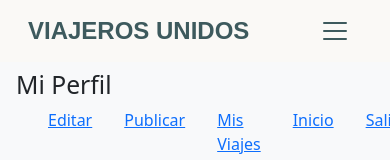
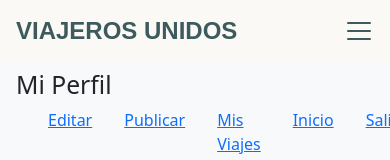
Before and after one commit to JavierSP1997/appFrontViajes, an Angular app: page /perfil-usuario/1 in a window 390 px wide. Shown: the top 160 px of the page. Built offline with nearby package versions, Linux system fonts and the light colour scheme; no server answers.

Commit message:
header arreglado en el responsive el menu hamburguesa display flex

```diff
--- a/src/app/components/header/header.component.html
+++ b/src/app/components/header/header.component.html
@@ -1,11 +1,11 @@
 <nav class="navbar navbar-expand-lg navbar-dark
 ">
-  <div class="container">
+  <div class="container p-0">
     <!-- Marca a la izquierda -->
     <a class="navbar-brand" href="#">Viajeros Unidos</a>
 
     <!-- Botón hamburguesa para móviles -->
-    <button class="navbar-toggler" type="button" data-bs-toggle="collapse" data-bs-target="#navbarContenido"
+    <button class="navbar-toggler p-0" type="button" data-bs-toggle="collapse" data-bs-target="#navbarContenido"
       aria-controls="navbarContenido" aria-expanded="false" aria-label="Toggle navigation">
       <span class="navbar-toggler-icon"></span>
     </button>
```
